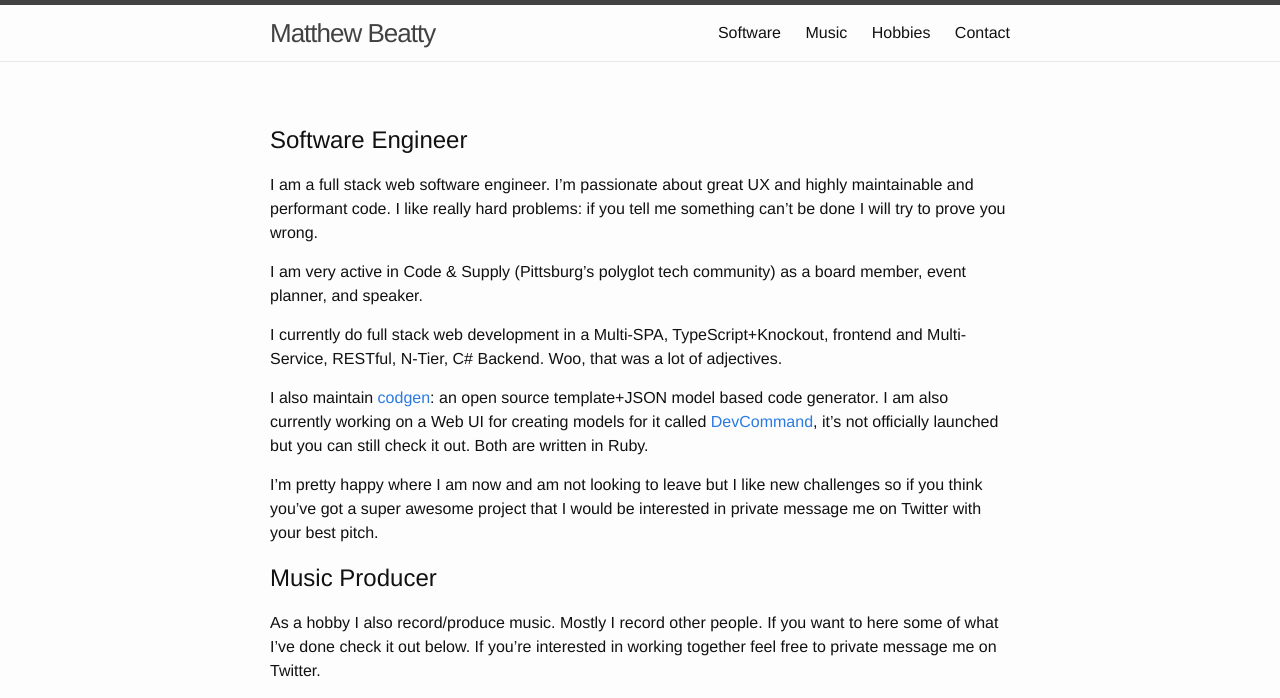
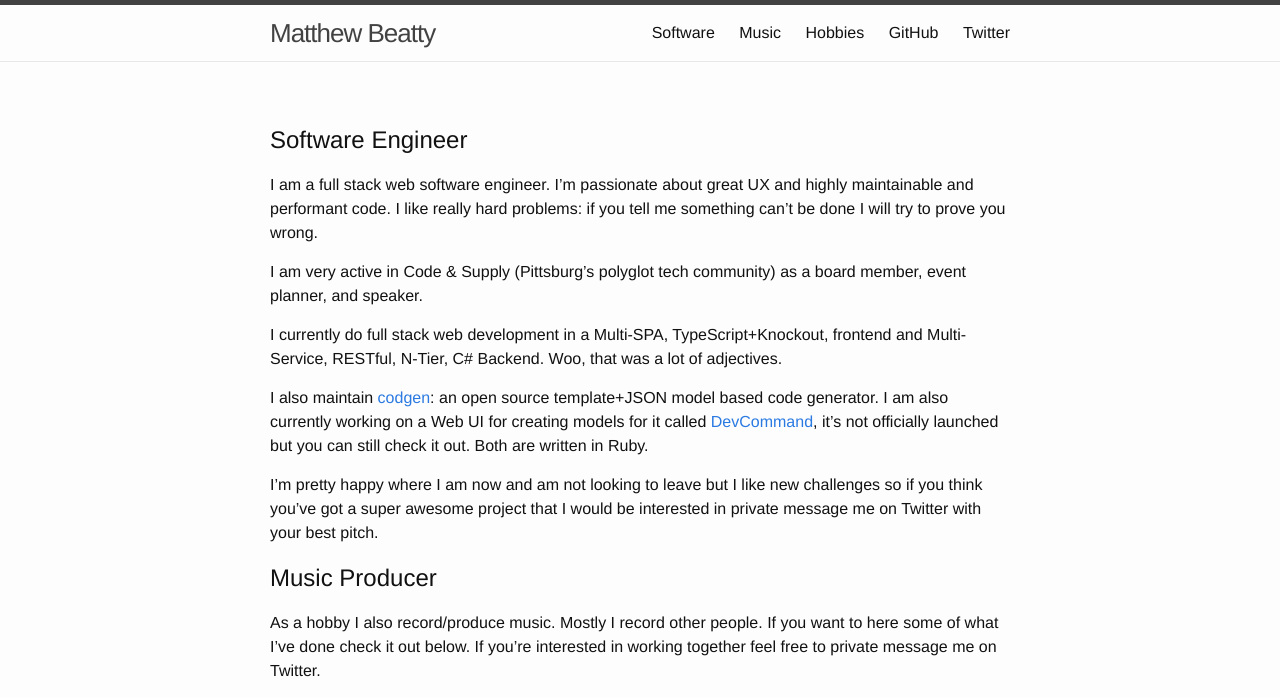
Before and after one commit to beattyml1/beattyml1.github.io, a Jekyll site: the page built from index.md, in a window 1280 px wide. Shown: the top 698 px of the page. Built offline with Jekyll 4.4.1, drawn with Linux system fonts in a browser that asks for light colours; grey boxes are pictures that could not be loaded.

Commit message:
Update header.html

```diff
--- a/_includes/header.html
+++ b/_includes/header.html
@@ -17,7 +17,8 @@
           <a class="page-link" href="#software-engineer">Software</a>
           <a class="page-link" href="#music-producer">Music</a>
           <a class="page-link" href="#other-hobbies">Hobbies</a>
-          <a class="page-link" href="#social">Contact</a>
+          <a class="page-link" href="https://github.com/beattyml1">GitHub</a>
+          <a class="page-link" href="https://twitter.com/beattyml1">Twitter</a>
       </div>
     </nav>
 
```
